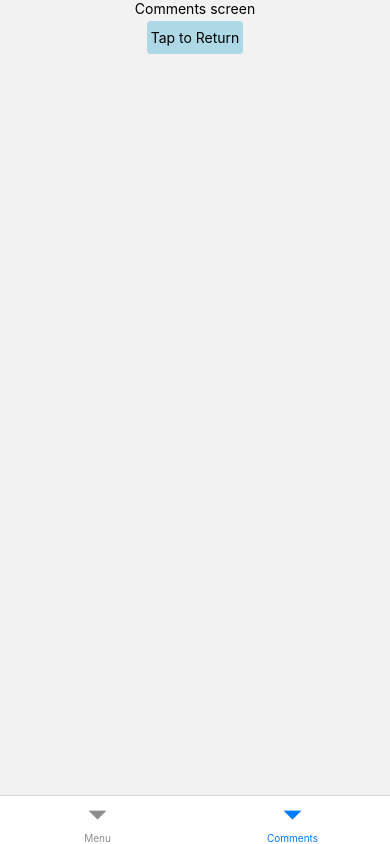
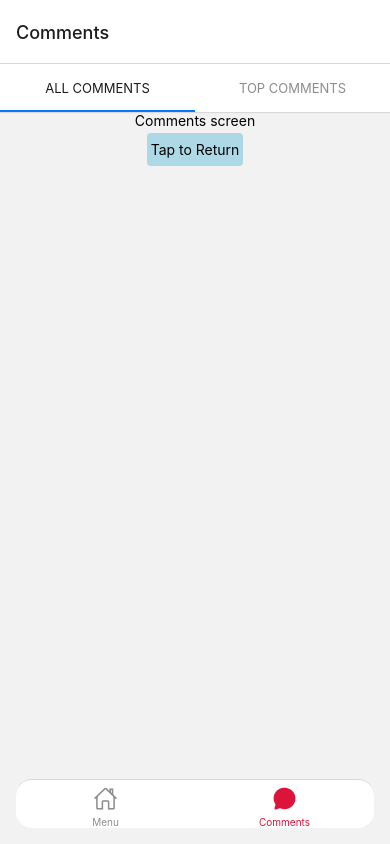
Before and after one commit to mrasyadal/M3-ReactNative-Session5, a React Native app: screen /Comments in a window 390 px wide. Built offline with nearby package versions, Linux system fonts and the light colour scheme.

Commit message:
Chapter 5 and 6

```diff
--- a/App.js
+++ b/App.js
@@ -2,7 +2,6 @@ import React from 'react';
 import {Text, View} from 'react-native';
 import {NavigationContainer} from '@react-navigation/native';
 import {createNativeStackNavigator} from '@react-navigation/native-stack';
-import MainStack from './src/navigators/MainStack';
 import MainTab from './src/navigators/MainTab';
 
 // import Home from './src/screens/Home';
--- a/package.json
+++ b/package.json
@@ -19,7 +19,8 @@
     "react-native-pager-view": "^5.4.1",
     "react-native-safe-area-context": "^3.3.2",
     "react-native-screens": "^3.6.0",
-    "react-native-tab-view": "^3.1.1"
+    "react-native-tab-view": "^3.1.1",
+    "react-native-vector-icons": "^8.1.0"
   },
   "devDependencies": {
     "@babel/core": "^7.12.9",
--- a/src/navigators/MainTab.js
+++ b/src/navigators/MainTab.js
@@ -1,15 +1,54 @@
 import React from 'react';
+import {Dimensions} from 'react-native';
 import {createBottomTabNavigator} from '@react-navigation/bottom-tabs';
 import Home from '../screens/Home';
 import UserProfile from '../screens/UserProfile';
 import Comments from '../screens/Comments';
 import MainStack from './MainStack';
+import TopTabNav from './TopTabNav';
+import Ionicons from 'react-native-vector-icons/Ionicons';
 
 const BottomTab = createBottomTabNavigator();
 
 const MainTab = () => {
   return (
-    <BottomTab.Navigator screenOptions={{headerShown: false}}>
+    <BottomTab.Navigator
+      screenOptions={
+        // fungsi {route} => akan dipanggil untuk setiap `xxx.Screen` yang ada di dalam `xxx.Navigator`
+        // {route} adalah bentuk destructure object yg dijadikan parameter fungsi di atas
+        // `route` merupakan object yang memilki properties di dalamnya
+        ({route}) => {
+          return {
+            tabBarIcon: ({focused, size, color}) => {
+              // `focused` bertipe boolean, akan memberitahu apakah kita sekarang berada di screen yg ini atau tidak
+              // `color` adalah color tulisan di suatu screen. Variabel ini akan digunakan untuk menentukan warna icon
+              // `size` adalah size tulisan di suatu screen. Variabel ini akan digunakan untuk menentukan ukuran icon
+              // dalam hal ini, `color` ditentukan oleh `tabBarActiveTintColor: 'crimson'`}}
+              let iconName;
+
+              if (route.name === 'MainStack') {
+                iconName = focused ? 'home' : 'home-outline';
+              } else if (route.name === 'Comments') {
+                iconName = focused ? 'chatbubble' : 'chatbubble-outline';
+              }
+              return <Ionicons name={iconName} size={size} color={color} />;
+            },
+            // kalau mau nambahin props di screenOptions yang lain ketika ada fungsi return,
+            // masukin props di dalam return di line 20
+            tabBarActiveTintColor: 'crimson',
+            tabBarStyle: {
+              borderRadius: 16,
+              // `width` dan `alignSelf` tidak berguna karena position diset sbg absolute
+              // width: Dimensions.get('window').width - 32,
+              // alignSelf: 'center',
+              position: 'absolute',
+              left: 16,
+              right: 16,
+              bottom: 16,
+            },
+          };
+        }
+      }>
       {/* <BottomTab.Screen name="Home" component={Home} />
       <BottomTab.Screen name="UserProfile" component={UserProfile} /> */}
       <BottomTab.Screen
@@ -17,7 +56,7 @@ const MainTab = () => {
         component={MainStack}
         options={{title: 'Menu'}}
       />
-      <BottomTab.Screen name="Comments" component={Comments} />
+      <BottomTab.Screen name="Comments" component={TopTabNav} />
     </BottomTab.Navigator>
   );
 };
--- /dev/null
+++ b/src/navigators/TopTabNav.js
@@ -0,0 +1,26 @@
+import React from 'react';
+import {createMaterialTopTabNavigator} from '@react-navigation/material-top-tabs';
+
+import Comments from '../screens/Comments';
+import TopComments from '../screens/TopComments';
+
+const TopTab = createMaterialTopTabNavigator();
+
+const TopTabNav = () => {
+  return (
+    <TopTab.Navigator screenOptions={{headerShown: false, lazy: true}}>
+      <TopTab.Screen
+        name="AllComments"
+        component={Comments}
+        options={{title: 'All Comments'}}
+      />
+      <TopTab.Screen
+        name="TopComments"
+        component={TopComments}
+        options={{title: 'Top Comments'}}
+      />
+    </TopTab.Navigator>
+  );
+};
+
+export default TopTabNav;
--- a/src/screens/Home.js
+++ b/src/screens/Home.js
@@ -7,6 +7,7 @@ import {
   TouchableHighlight,
   FlatList,
 } from 'react-native';
+import Ionicons from 'react-native-vector-icons/Ionicons';
 
 const styles = StyleSheet.create({
   mainContainer: {
@@ -78,6 +79,9 @@ const Home = props => {
         keyExtractor={item => item.id.toString()}
         renderItem={renderUserList}
       />
+
+      {/* Ionicons ada di M3S4C6, cek dokumentasi file icon yg digunakan. Di bawah adalah tes fungsi Ionicons */}
+      {/* <Ionicons name="home-outline" size={24} /> */}
     </View>
   );
 };
--- /dev/null
+++ b/src/screens/TopComments.js
@@ -0,0 +1,26 @@
+import React from 'react';
+import {View, Text, StyleSheet, TouchableOpacity} from 'react-native';
+
+const styles = StyleSheet.create({
+  mainContainer: {
+    justifyContent: 'center',
+    alignItems: 'center',
+  },
+  navButton: {
+    margin: 4,
+    paddingVertical: 8,
+    paddingHorizontal: 4,
+    backgroundColor: 'lightblue',
+    borderRadius: 4,
+  },
+});
+
+const TopComments = props => {
+  return (
+    <View style={{...styles.mainContainer}}>
+      <Text>TopComments screen</Text>
+    </View>
+  );
+};
+
+export default TopComments;
```
Also changed, not shown: 2 other files (tests, documents, lock files or other folders).
